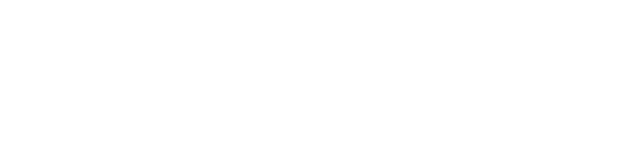
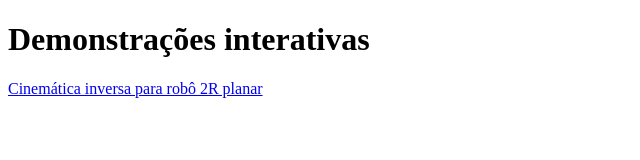
Before and after one commit to htadashi/ENE0345, a plain HTML site: page index.html in a window 1280 px wide. Shown: the whole page, without its empty margins (0-640 px from the left). Drawn offline with Linux system fonts and the light colour scheme.

Commit message:
Update index.html

```diff
--- a/index.html
+++ b/index.html
@@ -6,5 +6,11 @@
     <title>ENE0345 - Princípios de Robótica</title>
 </head>
 <body>
+    <h1>
+      Demonstrações interativas
+    </h1>
+
+
+    <a href="./2dof_IK.html"> Cinemática inversa para robô 2R planar </a>
 </body>
 </html>
```
